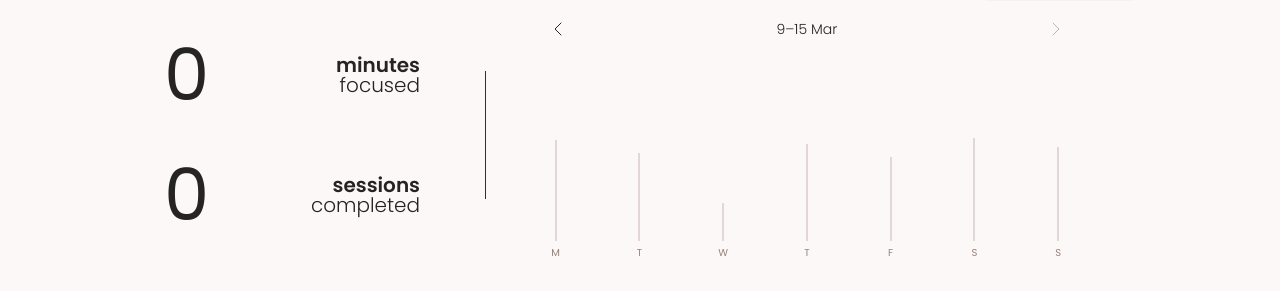
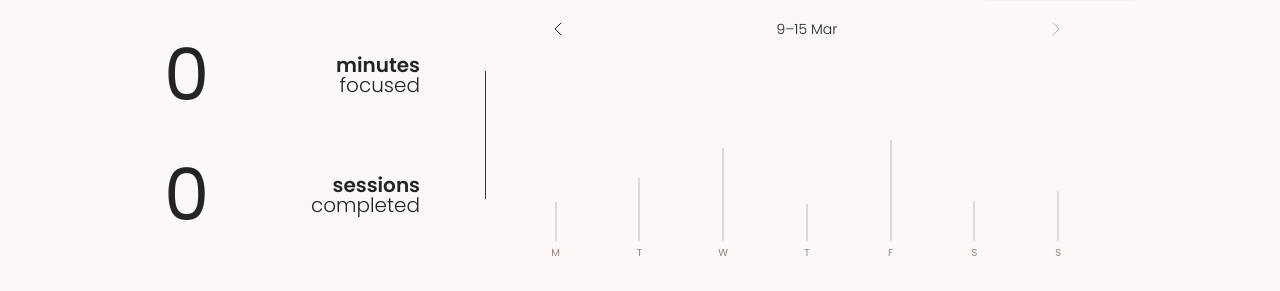
Before and after one commit to plwtx/chai.study, a React (Vite) app: page / in a window 1280 px wide. Both pictures are taken after a click on the icon 640 px from the left and 37 px from the top of the page. Shown: the part 251-542 px from the top of the page. Built offline with nearby package versions, Linux system fonts and the light colour scheme; a web font is replaced by a local one; what @toolwind/corner-shape would draw is missing.

Commit message:
FIX: [R] Stats bar fixes.

```diff
--- a/src/features/statistics/components/stats-graph-panel.tsx
+++ b/src/features/statistics/components/stats-graph-panel.tsx
@@ -1,4 +1,4 @@
-import { useState, useEffect } from "react";
+import { useState, useEffect, useMemo } from "react";
 import { ChevronDown } from "lucide-react";
 import { motion } from "motion/react";
 import { cn } from "@/lib/utils";
@@ -17,12 +17,69 @@ const STAGGER_VARIANTS = {
 };
 const INSTANT_VARIANTS = { hidden: {}, visible: {} };
 
+type BarTransition = { duration: number; ease: "easeOut" };
+
 function barColorClass(ratio: number): string {
   if (ratio >= 0.85) return "bg-brown-700 dark:bg-brown-300/75";
   if (ratio >= 0.65) return "bg-brown-600 dark:bg-brown-300";
   if (ratio >= 0.4) return "bg-brown-500 dark:bg-brown-400/75";
   if (ratio >= 0.15) return "bg-brown-400 dark:bg-brown-400";
   return "bg-brown-300 dark:bg-brown-500/75";
+}
+
+interface EmptyGraphBarProps {
+  stubHeight: string;
+  transition: BarTransition;
+}
+
+function EmptyGraphBar({ stubHeight, transition }: EmptyGraphBarProps) {
+  return (
+    <motion.div
+      className="flex h-full flex-1 items-end justify-center"
+      style={{ transformOrigin: "bottom" }}
+      variants={BAR_VARIANTS}
+      transition={transition}
+    >
+      <div className="bg-brown-300/40 w-0.5" style={{ height: stubHeight }} />
+    </motion.div>
+  );
+}
+
+interface GraphBarProps {
+  minutes: number;
+  ratio: number;
+  widthClass: string;
+  transition: BarTransition;
+}
+
+function GraphBar({ minutes, ratio, widthClass, transition }: GraphBarProps) {
+  const [showLabel, setShowLabel] = useState(false);
+  const barHeight = `${Math.max(ratio * 100, 0.2)}%`;
+
+  return (
+    <motion.div
+      className="relative flex h-full flex-1 cursor-pointer items-end justify-center"
+      style={{ transformOrigin: "bottom" }}
+      variants={BAR_VARIANTS}
+      transition={transition}
+      onMouseEnter={() => setShowLabel(true)}
+      onMouseLeave={() => setShowLabel(false)}
+      onClick={() => setShowLabel((v) => !v)}
+    >
+      {showLabel && (
+        <span
+          className="text-brown-600 dark:text-brown-400 pointer-events-none absolute text-[10px]"
+          style={{ bottom: barHeight }}
+        >
+          {Math.round(minutes)}m
+        </span>
+      )}
+      <div
+        className={cn("rounded-full", barColorClass(ratio), widthClass)}
+        style={{ height: barHeight, minHeight: "2px" }}
+      />
+    </motion.div>
+  );
 }
 
 export default function StatsGraphPanel({ viewMode }: StatsGraphPanelProps) {
@@ -36,9 +93,15 @@ export default function StatsGraphPanel({ viewMode }: StatsGraphPanelProps) {
   const graphMode: GraphViewMode = viewMode === "daily" ? "weekly" : viewMode;
   const { bars, periodLabel, maxMinutes } = useGraphStats(graphMode, offset);
 
-  const barTransition = {
+  const stubHeights = useMemo(
+    () => bars.map(() => `${Math.random() * 40 + 15}%`),
+    // eslint-disable-next-line react-hooks/exhaustive-deps
+    [graphMode, offset]
+  );
+
+  const barTransition: BarTransition = {
     duration: reducedMotion ? 0 : 0.3,
-    ease: "easeOut" as const,
+    ease: "easeOut",
   };
   const containerVariants = reducedMotion ? INSTANT_VARIANTS : STAGGER_VARIANTS;
   const barWidthClass =
@@ -70,48 +133,23 @@ export default function StatsGraphPanel({ viewMode }: StatsGraphPanelProps) {
           initial="hidden"
           animate="visible"
         >
-          {bars.map((bar, i) => {
-            if (bar.isEmpty) {
-              const stubH = `${Math.random() * 40 + 15}%`;
-              return (
-                <motion.div
-                  key={i}
-                  className="flex h-full flex-1 items-end justify-center"
-                  style={{ transformOrigin: "bottom" }}
-                  variants={BAR_VARIANTS}
-                  transition={barTransition}
-                >
-                  <div
-                    className="bg-brown-300/40 w-0.5"
-                    style={{ height: stubH }}
-                  />
-                </motion.div>
-              );
-            }
-
-            const ratio = bar.minutes / maxMinutes;
-            return (
-              <motion.div
+          {bars.map((bar, i) =>
+            bar.isEmpty ? (
+              <EmptyGraphBar
                 key={i}
-                className="flex h-full flex-1 items-end justify-center"
-                style={{ transformOrigin: "bottom" }}
-                variants={BAR_VARIANTS}
+                stubHeight={stubHeights[i] ?? "25%"}
                 transition={barTransition}
-              >
-                <div
-                  className={cn(
-                    "rounded-full",
-                    barColorClass(ratio),
-                    barWidthClass
-                  )}
-                  style={{
-                    height: `${Math.max(ratio * 100, 0.2)}%`,
-                    minHeight: "2px",
-                  }}
-                />
-              </motion.div>
-            );
-          })}
+              />
+            ) : (
+              <GraphBar
+                key={i}
+                minutes={bar.minutes}
+                ratio={bar.minutes / maxMinutes}
+                widthClass={barWidthClass}
+                transition={barTransition}
+              />
+            )
+          )}
         </motion.div>
 
         {/* X-axis labels */}
```
